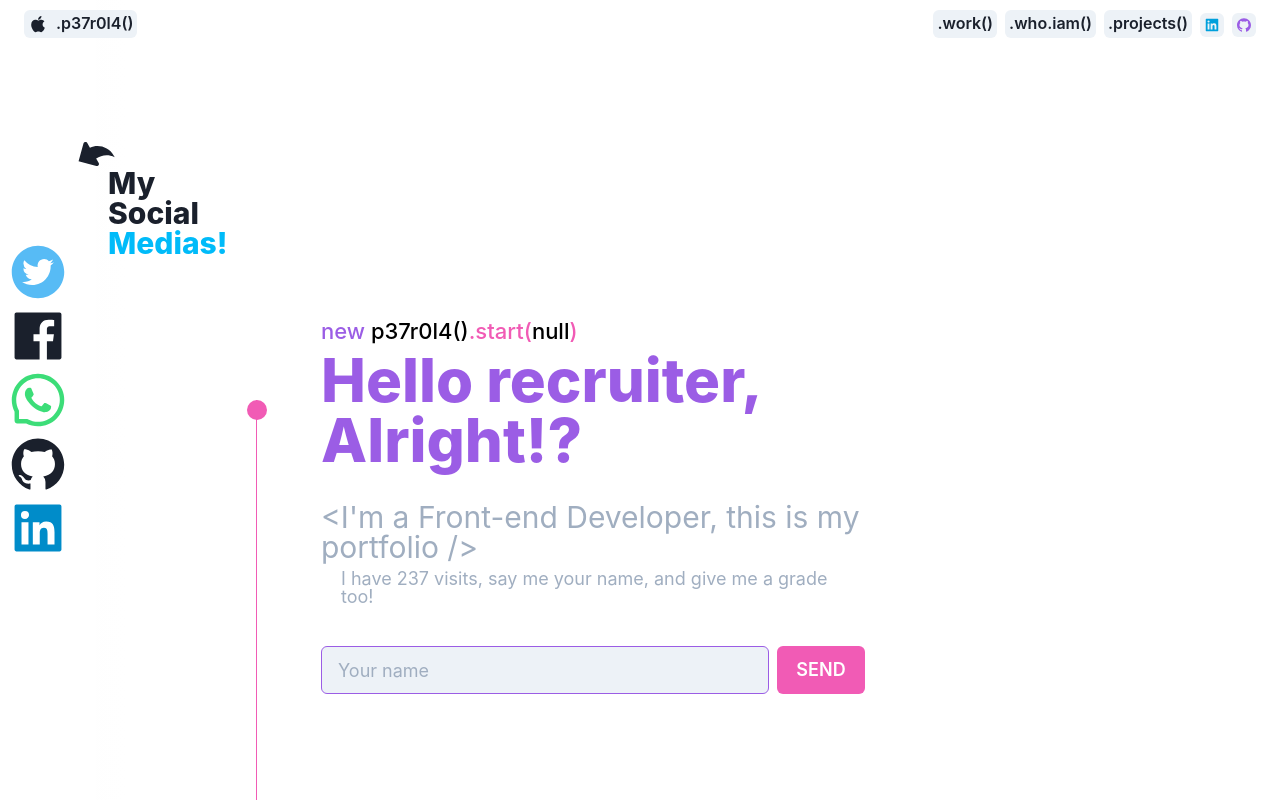
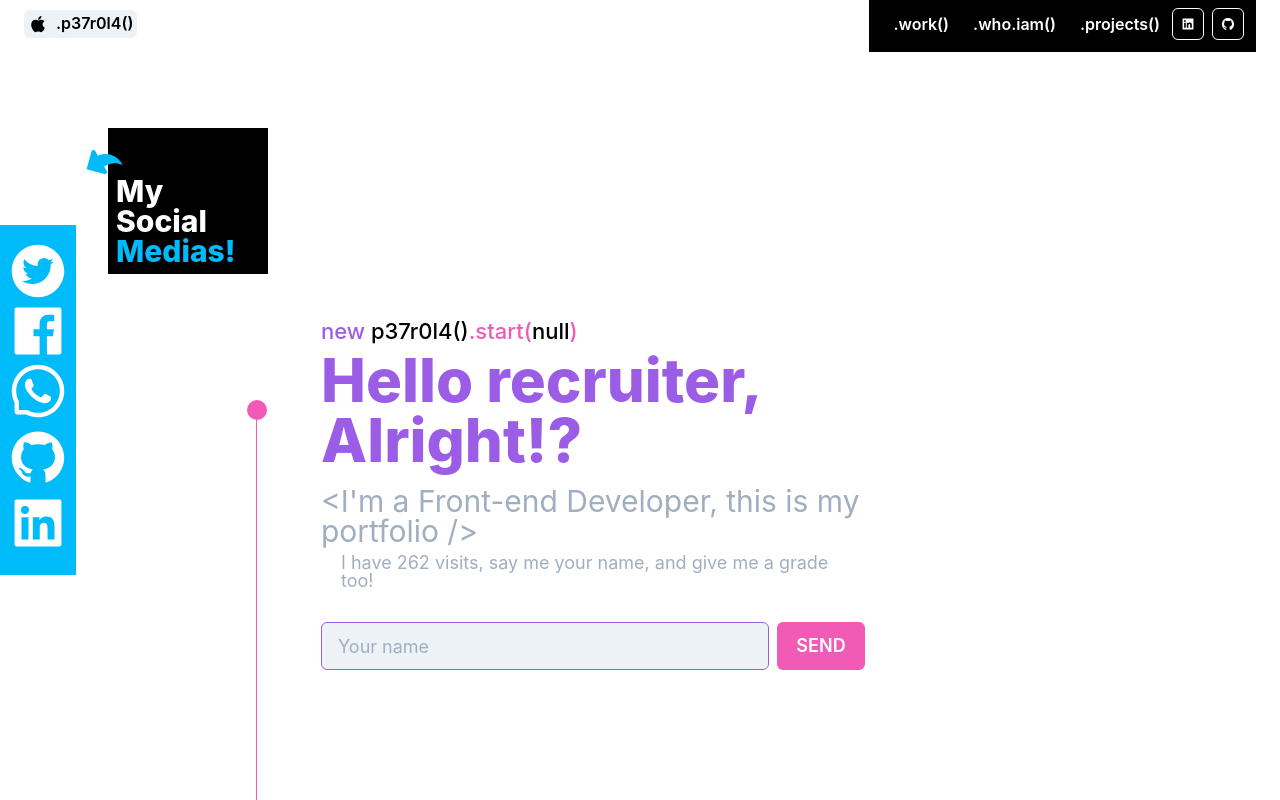
Before and after one commit to P37R0L4/petrola-interactive-portfolio, a Next.js app: page /home in a window 1280 px wide. Shown: the top 800 px of the page. Built offline with nearby package versions, Linux system fonts and the light colour scheme.

Commit message:
Alterações de layout, header, most details

```diff
--- a/public/samples/accessData.json
+++ b/public/samples/accessData.json
@@ -1183,5 +1183,130 @@
         "name": "Rafael Vinicius",
         "data": "2-9-2021",
         "grade": 0
+    },
+    {
+        "name": "lucas",
+        "data": "3-9-2021",
+        "grade": 0
+    },
+    {
+        "name": "lucas",
+        "data": "3-9-2021",
+        "grade": 0
+    },
+    {
+        "name": "lucas",
+        "data": "3-9-2021",
+        "grade": 0
+    },
+    {
+        "name": "lucas",
+        "data": "3-9-2021",
+        "grade": 0
+    },
+    {
+        "name": "lucas",
+        "data": "3-9-2021",
+        "grade": 0
+    },
+    {
+        "name": "lucas",
+        "data": "3-9-2021",
+        "grade": 0
+    },
+    {
+        "name": "lucas",
+        "data": "3-9-2021",
+        "grade": 0
+    },
+    {
+        "name": "lucas",
+        "data": "3-9-2021",
+        "grade": 0
+    },
+    {
+        "name": "lucas",
+        "data": "3-9-2021",
+        "grade": 0
+    },
+    {
+        "name": "lucas",
+        "data": "3-9-2021",
+        "grade": 0
+    },
+    {
+        "name": "lucas",
+        "data": "3-9-2021",
+        "grade": 0
+    },
+    {
+        "name": "lucas",
+        "data": "3-9-2021",
+        "grade": 0
+    },
+    {
+        "name": "lucas",
+        "data": "3-9-2021",
+        "grade": 0
+    },
+    {
+        "name": "lucas",
+        "data": "3-9-2021",
+        "grade": 0
+    },
+    {
+        "name": "lucas",
+        "data": "3-9-2021",
+        "grade": 0
+    },
+    {
+        "name": "lucas",
+        "data": "3-9-2021",
+        "grade": 0
+    },
+    {
+        "name": "lucas",
+        "data": "4-9-2021",
+        "grade": 0
+    },
+    {
+        "name": "Rafael Vinicius",
+        "data": "4-9-2021",
+        "grade": 0
+    },
+    {
+        "name": "lucas",
+        "data": "4-9-2021",
+        "grade": 0
+    },
+    {
+        "name": "lucas",
+        "data": "4-9-2021",
+        "grade": 0
+    },
+    {
+        "name": "lucas",
+        "data": "4-9-2021",
+        "grade": 0
+    },
+    {
+        "name": "lucas",
+        "data": "4-9-2021",
+        "grade": 0
+    },
+    {
+        "name": "Rafael Vinicius",
+        "data": "4-9-2021",
+        "grade": 0
+    },
+    {
+        "name": "lucas",
+        "data": "4-9-2021",
+        "grade": 0
+    },
+    {
+        "name": "bianca bassambeth",
+        "data": "4-9-2021",
+        "grade": 0
     }
 ]
--- a/src/components/Docker.tsx
+++ b/src/components/Docker.tsx
@@ -77,18 +77,6 @@ export function Docker() {
       onMouseEnter={() => onOpen()}
       onMouseLeave={() => onClose()}
       zIndex={999}
-      _before={{
-        content: '""',
-        width: '8rem',
-        height: 'full',
-        left: 0,
-        position: 'absolute',
-        pointerEvents: 'none',
-        backgroundImage:
-          colorMode === 'dark'
-            ? `linear-gradient(to left,  rgba(26, 32, 44, 0),  rgba(26, 32, 44, 1) 50%)`
-            : `linear-gradient(to left,  rgba(255,255,255, 0),  rgba(255,255,255, 1) 50%)`,
-      }}
     >
       <Fade in={showDock}>
         <Box
@@ -97,6 +85,9 @@ export function Docker() {
           top="8rem"
           right="-12rem"
           lineHeight={1}
+          bg={useColorModeValue('black', 'gray.700')}
+          p={2}
+          color="white"
         >
           <Icon
             transform="rotate(-30deg)"
@@ -104,6 +95,7 @@ export function Docker() {
             mb={-3}
             fontSize={50}
             as={TiArrowBack}
+            color={dockColor}
           />
           <Text fontSize={30} fontWeight="extrabold">
             My <br />
@@ -122,20 +114,22 @@ export function Docker() {
       <VStack
         py={4}
         px={2}
+        spacing={0}
         alignItems="flex-end"
-        spacing={4}
         justifyContent="space-between"
+        background={dockColor}
       >
         <IconButton
-          variant="ghost"
+          variant="link"
+          color="white"
           size="lg"
           aria-label="first-doc"
-          color="twitter.400"
           icon={<AiFillTwitterCircle size={60} />}
         />
 
         <IconButton
-          variant="ghost"
+          variant="link"
+          color="white"
           size="lg"
           aria-label="first-doc"
           icon={<AiFillFacebook size={60} />}
@@ -146,17 +140,18 @@ export function Docker() {
           href="https://api.whatsapp.com/send?phone=5561999381264&text=Hello%20I%20am%20a%20Recruiter!"
         >
           <IconButton
-            variant="ghost"
+            variant="link"
+            color="white"
             size="lg"
             aria-label="first-doc"
-            color="whatsapp.400"
             icon={<AiOutlineWhatsApp size={60} />}
           />
         </a>
 
         <a target="_blank" href="https://github.com/P37R0L4">
           <IconButton
-            variant="ghost"
+            variant="link"
+            color="white"
             size="lg"
             aria-label="first-doc"
             icon={<AiFillGithub size={60} />}
@@ -168,10 +163,10 @@ export function Docker() {
           href="https://www.linkedin.com/in/lucas-henrique-novais-de-araujo-petrola-559262123/"
         >
           <IconButton
-            variant="ghost"
+            variant="link"
             size="lg"
             aria-label="first-doc"
-            color="linkedin.600"
+            color="white"
             icon={<AiFillLinkedin size={60} />}
           />
         </a>
--- a/src/components/Header.tsx
+++ b/src/components/Header.tsx
@@ -1,11 +1,33 @@
-import Link from 'next/link';
 import { Button, IconButton } from '@chakra-ui/button';
-import { HStack } from '@chakra-ui/layout';
+import { HStack, useColorModeValue } from '@chakra-ui/react';
 import { AiFillApple, AiFillGithub, AiFillLinkedin } from 'react-icons/ai';
 import NoScrollLink from './NoScrollLink';
+import { ReactNode } from 'react';
 
 interface IHeader {
   isVisible: boolean;
+}
+
+interface IHeaderButton {
+  children: ReactNode;
+  href: string;
+  isBrand?: boolean;
+}
+
+function HeaderButton({ children, href, isBrand }: IHeaderButton) {
+  return (
+    <NoScrollLink href={href}>
+      <Button
+        variant={isBrand ? 'solid' : 'link'}
+        color={isBrand ? useColorModeValue('black', 'white') : 'white'}
+        size="small"
+        leftIcon={isBrand ? <AiFillApple size={20} /> : <> </>}
+        p={1}
+      >
+        {children}
+      </Button>
+    </NoScrollLink>
+  );
 }
 
 export function Header({ isVisible }: IHeader) {
@@ -19,30 +41,14 @@ export function Header({ isVisible }: IHeader) {
       justifyContent="space-between"
       zIndex={9999}
     >
-      <Link href="/home">
-        <Button size="small" leftIcon={<AiFillApple size={20} />} p={1}>
-          .p37r0l4()
-        </Button>
-      </Link>
+      <HeaderButton isBrand href="/home">
+        .p37r0l4()
+      </HeaderButton>
 
-      <HStack>
-        <Link href="#">
-          <Button size="small" p={1}>
-            .work()
-          </Button>
-        </Link>
-
-        <NoScrollLink href="/profile">
-          <Button size="small" p={1}>
-            .who.iam()
-          </Button>
-        </NoScrollLink>
-
-        <Link href="#">
-          <Button size="small" p={1}>
-            .projects()
-          </Button>
-        </Link>
+      <HStack bg={useColorModeValue('black', 'gray.700')} p={3} color="white">
+        <HeaderButton href="#">.work()</HeaderButton>
+        <HeaderButton href="/profile">.who.iam()</HeaderButton>
+        <HeaderButton href="#">.projects()</HeaderButton>
 
         <a
           target="_blank"
@@ -50,9 +56,9 @@ export function Header({ isVisible }: IHeader) {
         >
           <IconButton
             aria-label="linkedin"
-            color="linkedin.500"
-            size="small"
-            p={1}
+            colorScheme="white"
+            variant="outline"
+            size="sm"
             icon={<AiFillLinkedin />}
           />
         </a>
@@ -60,9 +66,9 @@ export function Header({ isVisible }: IHeader) {
         <a target="_blank" href="https://github.com/P37R0L4">
           <IconButton
             aria-label="linkedin"
-            color="brand.100"
-            size="small"
-            p={1}
+            colorScheme="white"
+            variant="outline"
+            size="sm"
             icon={<AiFillGithub />}
           />
         </a>
--- /dev/null
+++ b/src/components/TitleLikeFunction.tsx
@@ -0,0 +1,30 @@
+import { useColorModeValue } from '@chakra-ui/color-mode';
+import { Text } from '@chakra-ui/layout';
+
+interface ITitleLikeFunction {
+  nameRecruiter?: string;
+  nameFunction: string;
+}
+
+export function TitleLikeFunction({
+  nameRecruiter = '',
+  nameFunction,
+}: ITitleLikeFunction) {
+  return (
+    <Text
+      color={useColorModeValue('black', 'white')}
+      fontWeight="medium"
+      fontSize={22}
+      mb={2}
+    >
+      <span style={{ color: '#9B5DE5' }}>new </span>p37r0l4()
+      <span style={{ color: '#F15BB5' }}>
+        .{nameFunction}(
+        <span style={{ color: useColorModeValue('black', 'white') }}>
+          {nameRecruiter !== '' ? `"${nameRecruiter}"` : 'null'}
+        </span>
+        )
+      </span>
+    </Text>
+  );
+}
--- /dev/null
+++ b/src/components/TitleLikecode.tsx
@@ -0,0 +1,46 @@
+import { Text } from '@chakra-ui/layout';
+import { Fade, SlideFade } from '@chakra-ui/transition';
+
+interface ITitleLikeCode {
+  title: string;
+  subtitle: string;
+  text: string;
+  show: boolean;
+  color?: string;
+  isMaintitle?: boolean;
+}
+
+export function TitleLikeCode({
+  show,
+  title,
+  subtitle,
+  text,
+  color = 'brand.100',
+  isMaintitle = false,
+}: ITitleLikeCode) {
+  return (
+    <>
+      <SlideFade in={show} offsetY="30px" delay={0.5}>
+        <Text color={color} fontSize={60} fontWeight="extrabold">
+          {title}
+        </Text>
+      </SlideFade>
+
+      <Fade in={show} delay={0.5}>
+        <Text color="gray.500" mt={4}>
+          <Text
+            w={isMaintitle ? '40rem' : 'auto'}
+            fontSize={30}
+            color="gray.400"
+          >
+            {subtitle}
+          </Text>
+
+          <Text fontSize={18} ml={5} mt={2} color="gray.400">
+            {text}
+          </Text>
+        </Text>
+      </Fade>
+    </>
+  );
+}
--- a/src/components/animated/LogosContainer.tsx
+++ b/src/components/animated/LogosContainer.tsx
@@ -24,7 +24,7 @@ export function LogosContainer({ show }: ILogosContainer) {
   } as MotionStyle;
 
   return (
-    <Box w="full" h="full">
+    <Box mt="5rem" w="full" h="full">
       <Tooltip
         p={5}
         rounded={10}
--- a/src/components/animated/ShowMoreMinions.tsx
+++ b/src/components/animated/ShowMoreMinions.tsx
@@ -32,7 +32,7 @@ export default function ShowMoreMinions({ show }: IShowMoreMinions) {
   useEffect(() => {
     controls.start({
       x: show ? '100vw' : 0,
-      transition: { duration: show ? 6 : 0 },
+      transition: { duration: show ? 5 : 0 },
     });
 
     controlBalls.start({
--- a/src/components/animated/lock.tsx
+++ b/src/components/animated/lock.tsx
@@ -1,11 +1,12 @@
 import Icon from '@chakra-ui/icon';
 import { AiFillLock } from 'react-icons/ai';
-import { Flex, Text, ScaleFade } from '@chakra-ui/react';
-import { TiArrowBack } from 'react-icons/ti';
+import { Flex, Text, ScaleFade, useColorModeValue } from '@chakra-ui/react';
+import { TiArrowBack, TiArrowForward } from 'react-icons/ti';
 
 interface LockProps {
   locked: boolean;
   lockLineAux?: boolean;
+  orietation?: 'horizontal' | 'vertical';
 }
 
 export function Lock({ locked, lockLineAux }: LockProps) {
@@ -24,20 +25,34 @@ export function Lock({ locked, lockLineAux }: LockProps) {
   );
 }
 
-export function UnlockedScroll({ locked }: LockProps) {
+export function UnlockedScroll({ locked, orietation = 'vertical' }: LockProps) {
   return (
     <Flex right={5} bottom={70} position="fixed" w="10rem">
       <ScaleFade in={locked} initialScale={0.6}>
         <Flex lineHeight={0.9} alignItems="flex-end">
-          <Text fontSize={30} fontWeight="extrabold" textAlign="right">
-            Now u can Scroll
+          <Text
+            bg={useColorModeValue('black', 'gray.700')}
+            color="white"
+            p={2}
+            w="8rem"
+            h="8rem"
+            fontSize={30}
+            fontWeight="extrabold"
+            textAlign="right"
+          >
+            Now u can <span style={{ color: '#F15BB5' }}> Scroll</span>
           </Text>
 
-          <Icon
-            transform="rotate(90deg) scaleX(-1)"
-            fontSize={50}
-            as={TiArrowBack}
-          />
+          {orietation === 'vertical' ? (
+            <Icon
+              transform="rotate(90deg) scaleX(-1)"
+              fontSize={50}
+              color="brand.200"
+              as={TiArrowBack}
+            />
+          ) : (
+            <Icon fontSize={50} color="brand.200" as={TiArrowForward} />
+          )}
         </Flex>
       </ScaleFade>
     </Flex>
--- a/src/pages/home.tsx
+++ b/src/pages/home.tsx
@@ -11,23 +11,21 @@ import {
   Text,
   FormControl,
   Input,
-  useColorModeValue,
   Button,
   HStack,
-  Icon,
   SlideFade,
-  Fade,
   useColorMode,
 } from '@chakra-ui/react';
 import { useDisclosure } from '@chakra-ui/hooks';
 import { useEffect, useReducer, useState } from 'react';
-import { TiArrowBack } from 'react-icons/ti';
 
 import { Lock, UnlockedScroll } from '../components/animated/lock';
 import { LogosContainer } from '../components/animated/LogosContainer';
 import { WrapBecameDeveloper } from '../components/animated/WrapBecameDeveloper';
 import ShowMoreMinions from '../components/animated/ShowMoreMinions';
 import { useRouter } from 'next/router';
+import { TitleLikeCode } from '../components/TitleLikecode';
+import { TitleLikeFunction } from '../components/TitleLikeFunction';
 
 let lockWheel = true;
 let timer: any = null;
@@ -91,6 +89,7 @@ export default function Home() {
 
   useEffect(() => {
     setQueryPrefetched(data);
+    setColorMode('light');
   }, [data]);
 
   useEffect(() => {
@@ -170,21 +169,10 @@ export default function Home() {
               position: 'absolute',
             }}
           >
-            <Text
-              color={useColorModeValue('black', 'white')}
-              fontWeight="medium"
-              fontSize={22}
-              mb={2}
-            >
-              <span style={{ color: '#9B5DE5' }}>new </span>p37r0l4()
-              <span style={{ color: '#F15BB5' }}>
-                .start(
-                <span style={{ color: useColorModeValue('black', 'white') }}>
-                  {nameRecruiter !== '' ? `"${nameRecruiter}"` : 'null'}
-                </span>
-                )
-              </span>
-            </Text>
+            <TitleLikeFunction
+              nameRecruiter={nameRecruiter}
+              nameFunction="start"
+            />
 
             <SlideFade in={changeName} offsetY="20px">
               <Text color="brand.100" fontSize={60} fontWeight="extrabold">
@@ -193,19 +181,17 @@ export default function Home() {
               </Text>
             </SlideFade>
 
-            <Text fontSize={18} mt={8}>
-              <Text w="40rem" fontSize={30} color="gray.400">
-                {`<I'm a Front-end Developer, this is my portfolio />`}
-              </Text>
+            <Text w="40rem" mt={4} fontSize={30} color="gray.400">
+              {`<I'm a Front-end Developer, this is my portfolio />`}
+            </Text>
 
-              <Text ml={5} mt={2} fontSize={18} color="gray.400">
-                I have {queryPrefetched?.length} visits, say me your name, and
-                give me a grade too!
-              </Text>
+            <Text ml={5} mt={2} fontSize={18} color="gray.400">
+              I have {queryPrefetched?.length} visits, say me your name, and
+              give me a grade too!
             </Text>
 
             <FormControl>
-              <HStack py={10}>
+              <HStack py={8}>
                 <Input
                   onChange={(e) => setNameRecruiter(e.target.value)}
                   size="lg"
@@ -283,24 +269,14 @@ export default function Home() {
              *
              *  First apresentation
              */}
-            <SlideFade in={scrollToShow[1]} offsetY="30px" delay={0.5}>
-              <Text color="brand.100" fontSize={60} fontWeight="extrabold">
-                I Start my carreer in 2015 at Comunix Tecnologia.
-              </Text>
-            </SlideFade>
-
-            <Fade in={scrollToShow[1]} delay={0.7}>
-              <Text color="gray.500" fontSize={18} mt={4} mb="7rem">
-                <Text
-                  fontSize={30}
-                  color="gray.400"
-                >{`<I was technical support />`}</Text>
-                <Text ml={5} mt={2} color="gray.400">
-                  I fixed computers and the network. I solved tickets and served
-                  customers
-                </Text>
-              </Text>
-            </Fade>
+            <TitleLikeCode
+              color="brand.100"
+              show={scrollToShow[1]}
+              title="I Start my carreer in 2015 at Comunix Tecnologia."
+              subtitle="<I was technical support />"
+              text="I fixed computers and the network. I solved tickets and served
+              customers"
+            />
 
             <LogosContainer show={scrollToShow[1]} />
           </Flex>
@@ -325,7 +301,6 @@ export default function Home() {
           <Flex
             mt={-20}
             lineHeight={1}
-            // maxW="32rem"
             h="full"
             direction="column"
             _before={{
@@ -339,24 +314,14 @@ export default function Home() {
               position: 'absolute',
             }}
           >
-            <SlideFade in={scrollToShow[2]} offsetY="30px" delay={0.5}>
-              <Text fontSize={60} fontWeight="extrabold">
-                So in 2017, i became Developer!
-              </Text>
-            </SlideFade>
-
-            <Fade in={scrollToShow[2]} delay={0.5}>
-              <Text color="gray.500" fontSize={18} mt={4}>
-                <Text
-                  fontSize={30}
-                  color="gray.400"
-                >{`<I joined a separate team />`}</Text>
-                <Text ml={5} mt={2} color="gray.400">
-                  I start to develop the omnichannel's front-end in partnership
-                  with the Comunix innovation team.
-                </Text>
-              </Text>
-            </Fade>
+            <TitleLikeCode
+              color="brand.300"
+              show={scrollToShow[2]}
+              title="So in 2017, i became Developer!"
+              subtitle="<I joined a separate team />"
+              text="I start to develop the omnichannel's front-end in partnership with
+              the Comunix innovation team."
+            />
 
             <WrapBecameDeveloper isOpen={scrollToShow[2]} />
           </Flex>
```
Also changed, not shown: src/pages/profile.tsx (+53 -20 lines).
